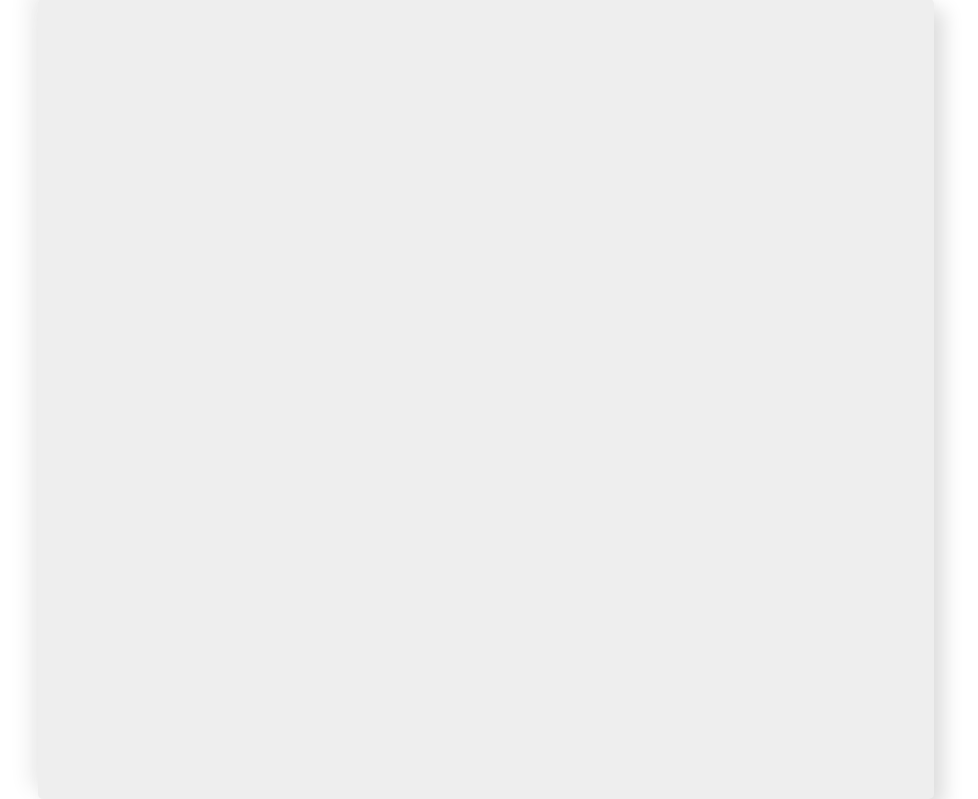
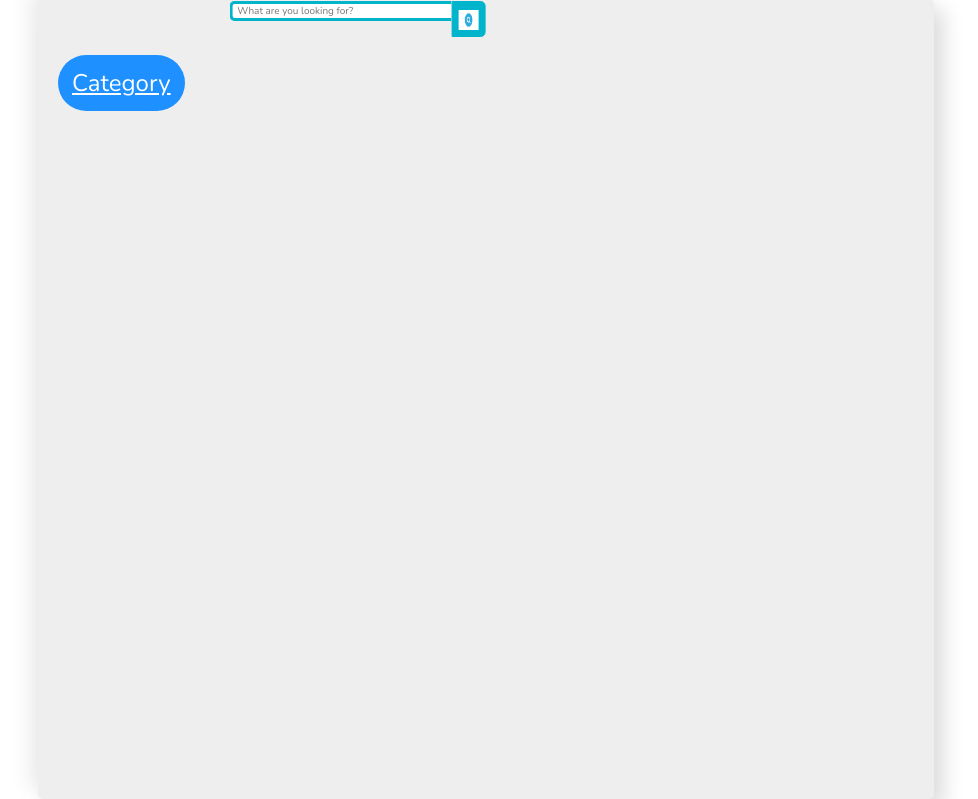
Before and after one commit to muhammadnasif/CSE-326-Hotel-Management, a Django app: page /customerSearch/ in a window 1280 px wide. Shown: the part 71-870 px from the top of the page, without its empty margins (154-1132 px from the left). Run offline with Django 4.2, Linux system fonts and the light colour scheme; some libraries are stand-ins or nearby versions.

Commit message:
drop_down

```diff
--- /dev/null
+++ b/static/css/customerSearch.css
@@ -0,0 +1,174 @@
+.search {
+  width: 100%;
+  position: relative;
+  display: flex;
+}
+
+.searchTerm {
+  width: 100%;
+  border: 3px solid #00B4CC;
+  border-right: none;
+  padding: 5px;
+  height: 20px;
+  border-radius: 5px 0 0 5px;
+  outline: none;
+  color: #9DBFAF;
+}
+
+.searchTerm:focus{
+  color: #00B4CC;
+}
+
+.searchButton {
+  width: 40px;
+  height: 36px;
+  border: 1px solid #00B4CC;
+  background: #00B4CC;
+  text-align: center;
+  color: #fff;
+  border-radius: 0 5px 5px 0;
+  cursor: pointer;
+  font-size: 20px;
+}
+
+/*Resize the wrap to see the search bar change!*/
+.wrap{
+  width: 30%;
+  margin: 0 auto;
+  /*position: absolute;
+  top: 50%;
+  left: 50%;*/
+  transform: translate(-50%, -50%);
+}
+.search_icon{
+    width: 2rem;
+    height: 2rem;
+}
+
+
+.dropdown_menu {
+  --button-background: dodgerblue;
+  --button-color: white;
+
+  --dropdown-highlight: dodgerblue;
+  --dropdown-width: 20rem;
+  --dropdown-background: white;
+  --dropdown-color: black;
+}
+
+
+/* Boring button styles */
+a.button {
+  /* Frame */
+  display: inline-block;
+  padding: 10px 14px;
+  border-radius: 50px;
+  box-sizing: border-box;
+
+  /* Style */
+  border: none;
+  background: var(--button-background);
+  color: var(--button-color);
+  font-size: 24px;
+  cursor: pointer;
+}
+
+a.button:active {
+  filter: brightness(75%);
+}
+
+/* Dropdown styles */
+.dropdown {
+  /*position: relative;*/
+  padding: 0;
+  margin-right: 1em;
+
+  border: none;
+}
+
+.dropdown summary {
+  list-style: none;
+  list-style-type: none;
+}
+
+.dropdown > summary::-webkit-details-marker {
+  display: none;
+}
+
+.dropdown summary:focus {
+  outline: none;
+}
+
+.dropdown summary:focus a.button {
+  border: 2px solid white;
+}
+
+.dropdown summary:focus {
+  outline: none;
+}
+
+.dropdown ul {
+  position: absolute;
+  margin: 20px 0 0 0;
+  padding: 20px 0;
+  width: var(--dropdown-width);
+  left: 50%;
+  margin-left: calc((var(--dropdown-width) / 2)  * -1);
+  box-sizing: border-box;
+  z-index: 2;
+
+  background: var(--dropdown-background);
+  border-radius: 6px;
+  list-style: none;
+}
+
+.dropdown ul li {
+  padding: 0;
+  margin: 0;
+}
+
+.dropdown ul li a:link, .dropdown ul li a:visited {
+  display: inline-block;
+  padding: 10px 0.8rem;
+  width: 100%;
+  box-sizing: border-box;
+
+  color: var(--dropdown-color);
+  text-decoration: none;
+}
+
+.dropdown ul li a:hover {
+  background-color: var(--dropdown-highlight);
+  color: var(--dropdown-background);
+}
+
+/* Dropdown triangle */
+.dropdown ul::before {
+  content: ' ';
+  position: absolute;
+  width: 0;
+  height: 0;
+  top: -10px;
+  left: 50%;
+  margin-left: -10px;
+  border-style: solid;
+  border-width: 0 10px 10px 10px;
+  border-color: transparent transparent var(--dropdown-background) transparent;
+}
+
+
+/* Close the dropdown with outside clicks */
+.dropdown > summary::before {
+  display: none;
+}
+
+.dropdown[open] > summary::before {
+    content: ' ';
+    display: block;
+    position: fixed;
+    top: 0;
+    right: 0;
+    left: 0;
+    bottom: 0;
+    z-index: 1;
+}
--- a/templates/CommonHTML/base.html
+++ b/templates/CommonHTML/base.html
@@ -10,7 +10,12 @@
     <!-- Bootstrap css -->
     <link href="https://cdn.jsdelivr.net/npm/bootstrap@5.1.3/dist/css/bootstrap.min.css" rel="stylesheet"
           integrity="sha384-1BmE4kWBq78iYhFldvKuhfTAU6auU8tT94WrHftjDbrCEXSU1oBoqyl2QvZ6jIW3" crossorigin="anonymous">
+
+    <!-- customer search -->
+
     <link rel="stylesheet" href="{% static 'css/style.css' %}">
+    <link href="//netdna.bootstrapcdn.com/font-awesome/3.2.1/css/font-awesome.css" rel="stylesheet">
+    <link rel="stylesheet" href="{% static 'css/customerSearch.css' %}">
     <title>Hotel Management</title>
 </head>
 <body>
--- a/templates/reception/customerSearch.html
+++ b/templates/reception/customerSearch.html
@@ -2,7 +2,27 @@
 {% load static %}
 {% block RoomGUI %}
     <div class="wrapper">
+        <div class="wrap">
+            <div class="search">
+              <input type="text" class="searchTerm" placeholder="What are you looking for?">
+              <button type="submit" class="searchButton">
+                  <img src="{% static 'img/search_icon.jpg' %}" class="search_icon">
+             </button>
+           </div>
+        </div>
 
+        <div class="dropdown_menu">
+            <details class="dropdown">
+                <summary role="button" class="search_btn">
+                    <a class="button">Category</a>
+                </summary>
+                <ul>
+                    <li value="1"><a href="#">Name</a></li>
+                    <li value="2"><a href="#">Phone No</a></li>
+                    <li value="3"><a href="#">NID</a></li>
+                </ul>
+            </details>
+        </div>
     </div>
 {% endblock %}
 {% block homepagescript %}
```
Also changed, not shown: reception/check_in.py (+26 -9 lines), templates/reception/BoarderVisit.html (+40 -45 lines), db.sqlite3, reception/customer.py (line endings or trailing spaces), static/img/search_icon.jpg (added).
